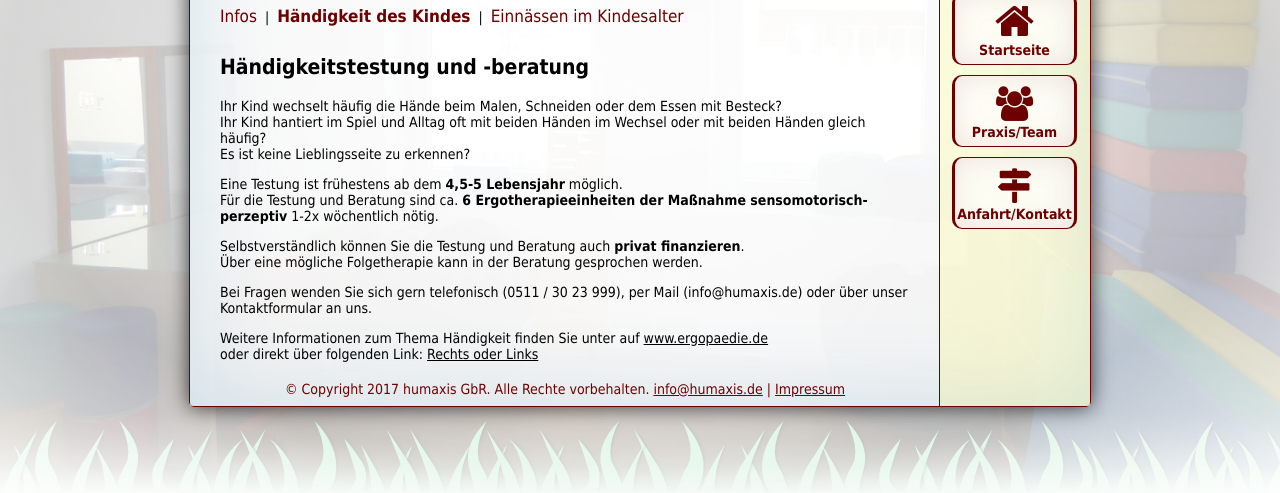
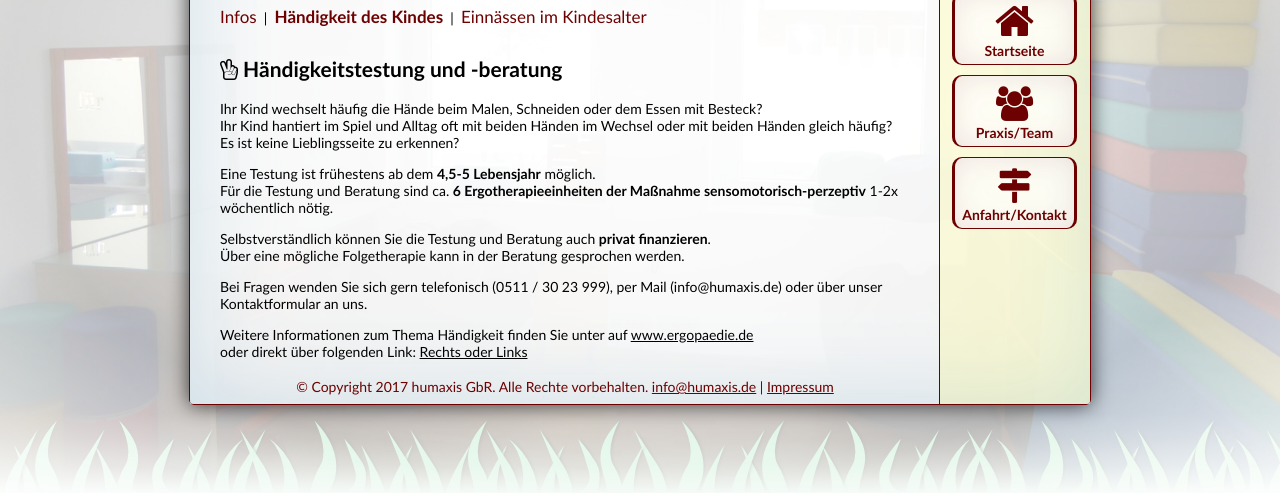
Before and after one commit to Humaxis/humaxis.github.io, a plain HTML site: page haendigkeit.html in a window 1280 px wide. Shown: the part 307-800 px from the top of the page. Drawn offline with Linux system fonts and the light colour scheme.

Commit message:
Schriftart Calibri

```diff
--- a/css/main.css
+++ b/css/main.css
@@ -3,7 +3,7 @@ html {
 }
 
 body, input, button, textarea {
-    font-family: Tahoma, Geneva, sans-serif;
+    font-family: Calibri, Tahoma, Geneva, sans-serif;
     font-size: 14px;
     margin: 0;
     padding: 0;
--- a/haendigkeit.html
+++ b/haendigkeit.html
@@ -206,7 +206,7 @@
 
 <div id="page-content">
 
-    <h1 id="hndigkeitstestung-und--beratung">Händigkeitstestung und -beratung</h1>
+    <h1 id="i-classfa-fa-hand-peace-o-aria-hiddentruei-hndigkeitstestung-und--beratung"><i class="fa fa-hand-peace-o" aria-hidden="true"></i> Händigkeitstestung und -beratung</h1>
 
 <p>Ihr Kind wechselt häufig die Hände beim Malen, Schneiden oder dem Essen mit Besteck?<br />
 Ihr Kind hantiert im Spiel und Alltag oft mit beiden Händen im Wechsel oder mit beiden Händen gleich häufig?<br />
```
